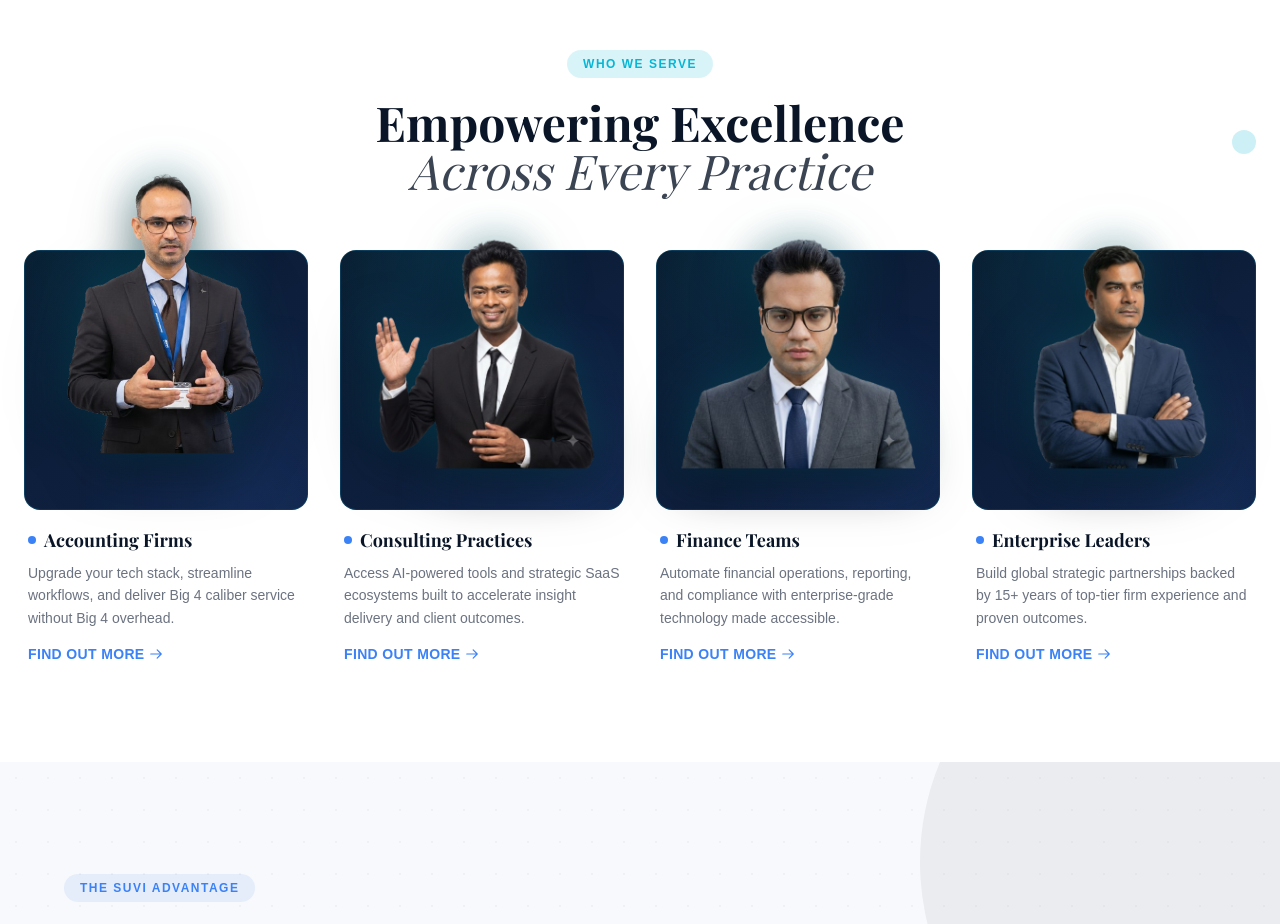
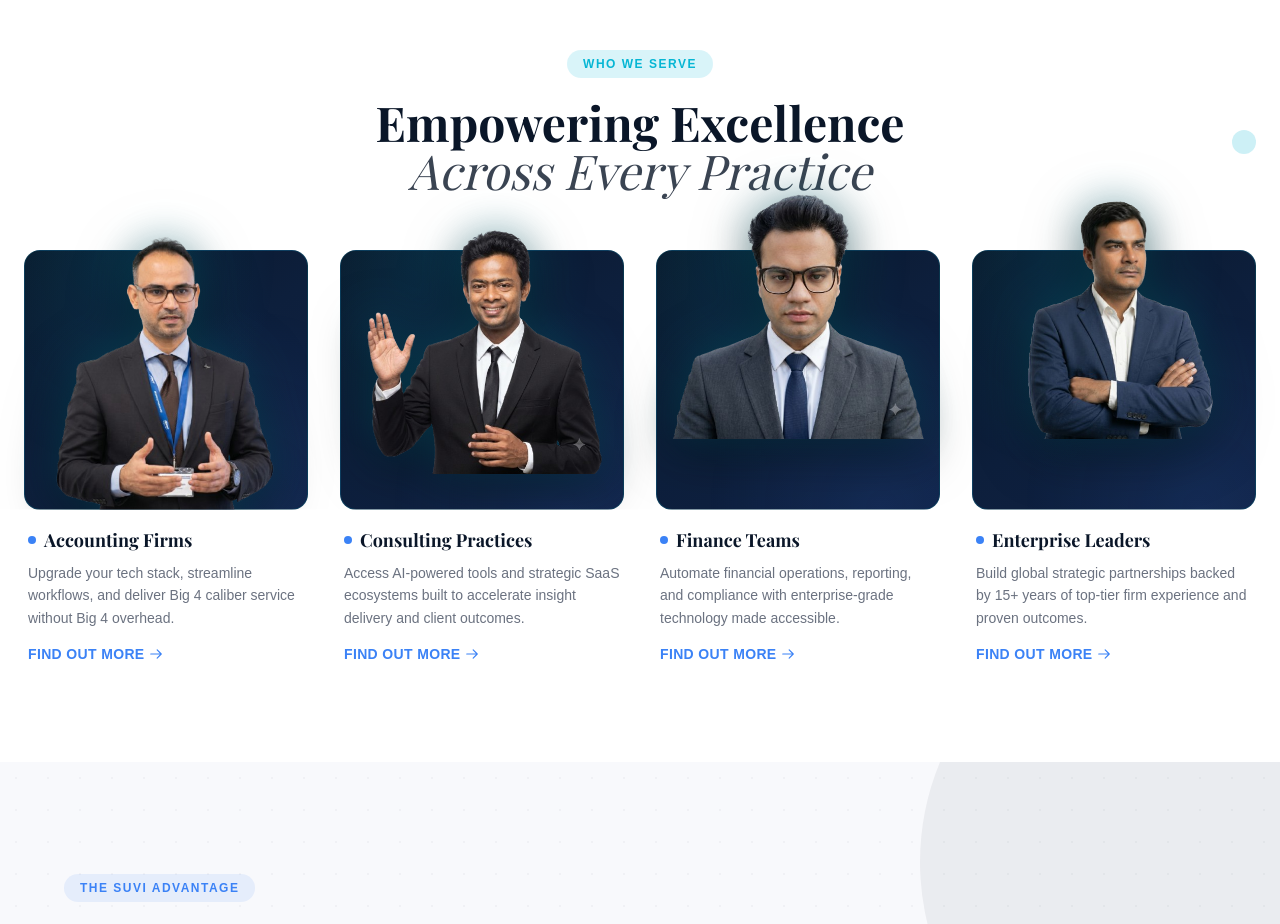
Before and after one commit to devashish2006/SuviCorp, a Next.js app: page / in a window 1280 px wide. Shown: the part 900-1824 px from the top of the page. Built offline with nearby package versions, Linux system fonts and the light colour scheme.

Commit message:
correct the image allignments

```diff
--- a/components/sections/Hero.tsx
+++ b/components/sections/Hero.tsx
@@ -15,24 +15,32 @@ const audienceCards = [
     label: '+ Accounting Firms',
     title: 'Accounting Firms',
     description: 'Upgrade your tech stack, streamline workflows, and deliver Big 4 caliber service without Big 4 overhead.',
+    imageOffset: '-65px',
+    imageScale: '90%',
   },
   {
     image: '/img2.png',
     label: '+ Consulting Practices',
     title: 'Consulting Practices',
     description: 'Access AI-powered tools and strategic SaaS ecosystems built to accelerate insight delivery and client outcomes.',
+    imageOffset: '-30px',
+    imageScale: '90%',
   },
   {
     image: '/img3.png',
     label: '+ Finance Teams',
     title: 'Finance Teams',
     description: 'Automate financial operations, reporting, and compliance with enterprise-grade technology made accessible.',
+    imageOffset: '-65px',
+    imageScale: '90%',
   },
   {
     image: '/img4.png',
     label: '+ Enterprise Leaders',
     title: 'Enterprise Leaders',
     description: 'Build global strategic partnerships backed by 15+ years of top-tier firm experience and proven outcomes.',
+    imageOffset: '-65px',
+    imageScale: '90%',
   },
 ];
 
@@ -185,13 +193,14 @@ export const Hero: React.FC = () => {
                 key={i}
                 className="group flex flex-col gap-4"
               >
-                {/* ─── Card: dark navy background, fixed height, overflow visible ─── */}
+                {/* ─── Card: dark navy background, fixed height, overflow hidden at bottom/sides but visible at top ─── */}
                 <div
-                  className="relative rounded-2xl overflow-visible transition-all duration-300 group-hover:-translate-y-2 group-hover:shadow-[0_20px_40px_-8px_rgba(6,182,212,0.25),0_8px_20px_rgba(0,0,0,0.3)]"
+                  className="relative rounded-2xl transition-all duration-300 group-hover:-translate-y-2 group-hover:shadow-[0_20px_40px_-8px_rgba(6,182,212,0.25),0_8px_20px_rgba(0,0,0,0.3)]"
                   style={{
                     height: '260px',
                     background: 'linear-gradient(145deg, #0a1628 0%, #0d1f3c 50%, #112244 100%)',
                     border: '1px solid rgba(6,182,212,0.2)',
+                    clipPath: 'inset(-100px -25% 0 -25%)',
                   }}
                 >
                   {/* Subtle glow overlay */}
@@ -203,17 +212,23 @@ export const Hero: React.FC = () => {
                     }}
                   />
 
-                  {/* Cutout image — overflows outside the card */}
-                  <div className="absolute inset-0 overflow-visible pointer-events-none">
+                  {/* Cutout image — head overflows uniformly above card top */}
+                  <div className="absolute inset-0 pointer-events-none" style={{ overflow: 'visible' }}>
                     <Image
                       src={card.image}
                       alt={card.title}
                       width={400}
-                      height={400}
-                      className="absolute bottom-0 left-1/2 w-[80%] max-h-[310px] object-contain object-bottom transition-transform duration-500 group-hover:scale-[1.07]"
+                      height={500}
+                      className="absolute left-1/2 transition-transform duration-500 group-hover:scale-[1.04]"
                       style={{
-                        transform: 'translateX(-50%) translateY(-18%) scale(1.05)',
-                        transformOrigin: 'bottom center',
+                        top: card.imageOffset,
+                        left: '50%',
+                        transform: 'translateX(-50%)',
+                        transformOrigin: 'top center',
+                        width: card.imageScale,
+                        height: '360px',
+                        objectFit: 'contain',
+                        objectPosition: 'top center',
                         filter:
                           'drop-shadow(0 -4px 20px rgba(6,182,212,0.2)) drop-shadow(0 12px 24px rgba(0,0,0,0.55))',
                       }}
```
